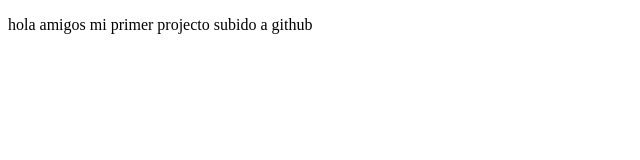
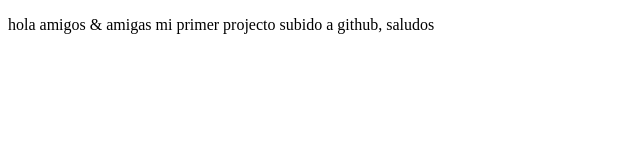
Before and after one commit to persiblack/ProjectPersonal, a plain HTML site: page index.html in a window 1280 px wide. Shown: the whole page, without its empty margins (0-640 px from the left). Drawn offline with Linux system fonts and the light colour scheme.

Commit message:
first commit

```diff
--- a/index.html
+++ b/index.html
@@ -7,6 +7,6 @@
     <title>Hola mundo</title>
 </head>
 <body>
-    <p>hola amigos mi primer projecto subido a github</p>
+    <p>hola amigos & amigas mi primer projecto subido a github, saludos </p>
 </body>
 </html>
```
